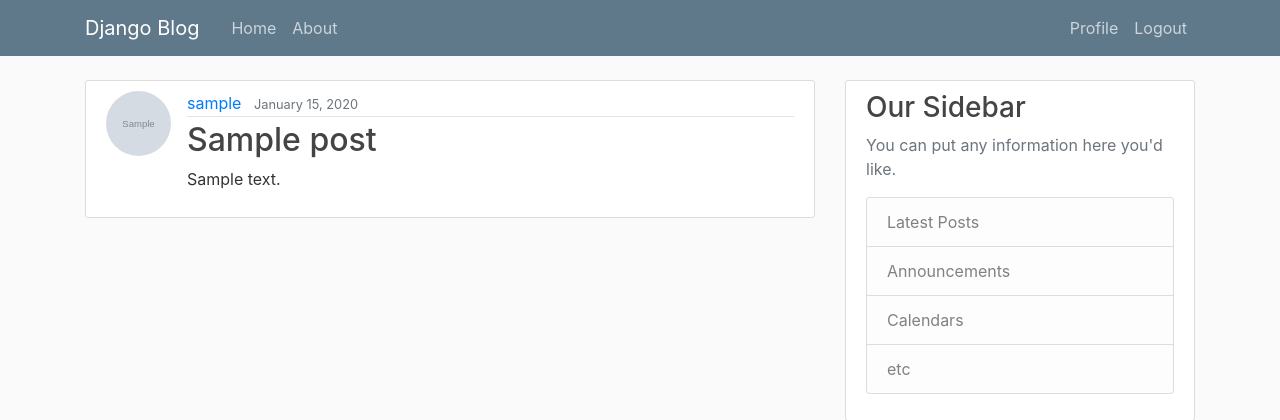
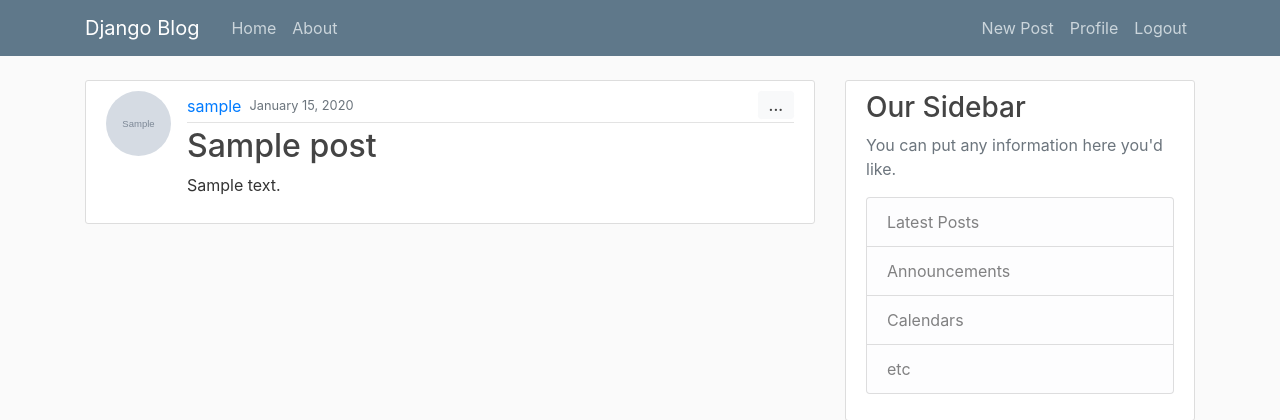
Before and after one commit to AndrejTsvetkov/my_website, a Django app: page /post/1/ in a window 1280 px wide. Shown: the top 420 px of the page. Run offline with Django 3.2, Linux system fonts and the light colour scheme; a user stored in the database is signed in; tables that the repository leaves empty hold one stand-in row (values such as "Sample post"); grey boxes marked "Sample" are stand-in pictures; some libraries are stand-ins or nearby versions.

Commit message:
Added link to create a new post, dropdown with update and delete operations

```diff
--- a/blog/static/blog/main.css
+++ b/blog/static/blog/main.css
@@ -82,3 +82,14 @@ a.article-title:hover {
 .account-heading {
   font-size: 2.5rem;
 }
+
+.dropdown-toggle {
+  padding: 2px 10px;
+  margin-bottom: 2px;
+  color: #444444;
+  font: 1.2em "Fira Sans";
+}
+
+.dropdown-toggle::after {
+  content: none;
+}
--- a/blog/templates/blog/base.html
+++ b/blog/templates/blog/base.html
@@ -34,6 +34,7 @@
             <!-- Navbar Right Side -->
             <div class="navbar-nav">
               {% if user.is_authenticated %}
+                <a class="nav-item nav-link" href="{% url 'post-create' %}">New Post</a>
                 <a class="nav-item nav-link" href="{% url 'profile' %}">Profile</a>
                 <a class="nav-item nav-link" href="{% url 'logout' %}">Logout</a>
               {% else %}
--- a/blog/templates/blog/post_detail.html
+++ b/blog/templates/blog/post_detail.html
@@ -3,9 +3,20 @@
 <article class="media content-section">
     <img class="rounded-circle article-img" src="{{ object.author.profile.image.url }}">
     <div class="media-body">
-        <div class="article-metadata">
+        <div class="article-metadata" style="display: flex; align-items: center;">
             <a class="mr-2" href="#">{{ object.author }}</a>
             <small class="text-muted">{{ object.date_posted|date:"F d, Y" }}</small>
+            <div style="margin-left: auto;">
+            {% if object.author == user %}
+                  <button class="btn btn-secondary btn-sm btn-light dropdown-toggle" type="button" id="dropdownMenu2" data-toggle="dropdown" aria-haspopup="true" aria-expanded="false">
+                  ...
+                  </button>
+                  <div class="dropdown-menu" aria-labelledby="dropdownMenu2">
+                    <a class="dropdown-item" href="{% url 'post-update' object.id %}">Update</a>
+                    <a class="dropdown-item" href="{% url 'post-delete' object.id %}">Delete</a>
+                  </div>
+            {% endif %}
+            </div>
         </div>
         <h2 class="article-title">{{ object.title }}</h2>
         <p class="article-content">{{ object.content }}</p>
```
